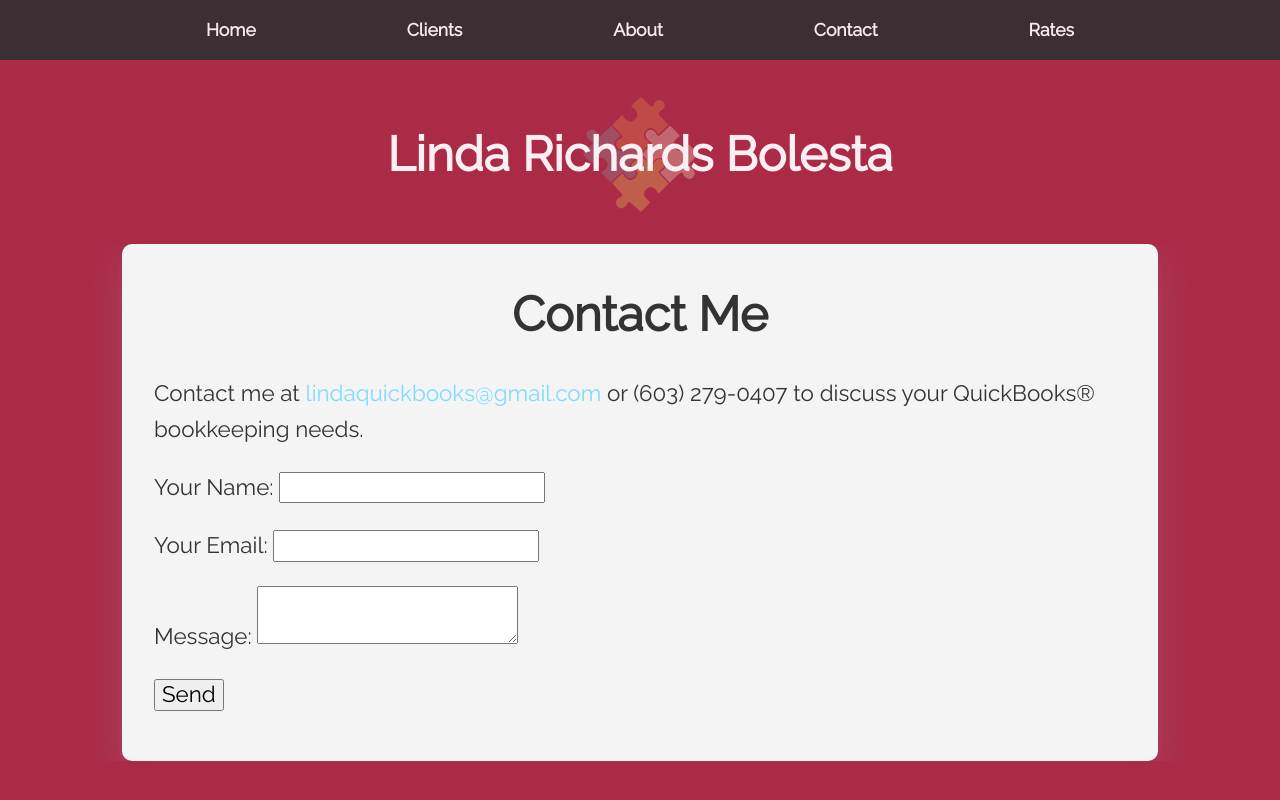
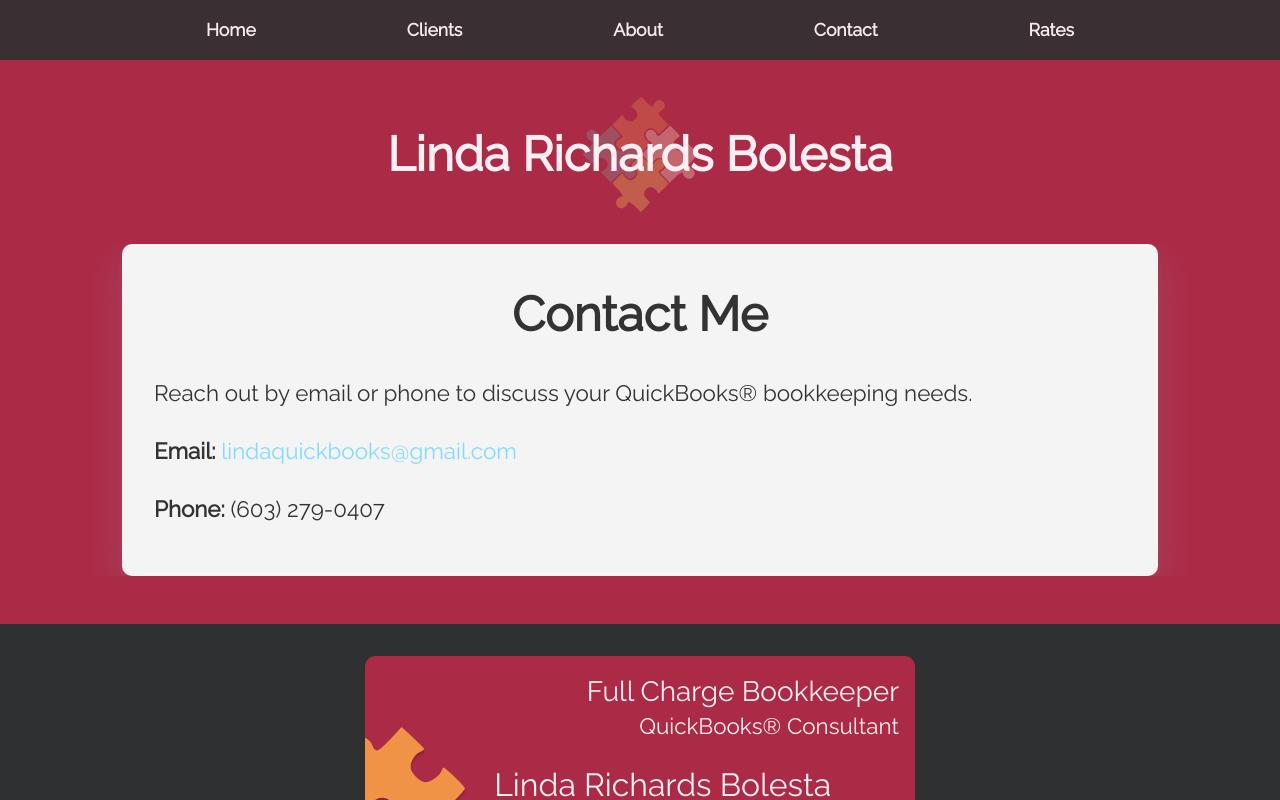
Before and after one commit to dbolesta/quickbooks-consult-react, a React (Create React App) app: page /contact in a window 1280 px wide. Shown: the top 800 px of the page. Built offline with nearby package versions, Linux system fonts and the light colour scheme; a web font is replaced by a local one.

Commit message:
restructures Contact page. Removes Netlify form. Creates incomplete ContactForm component

```diff
--- a/public/index.html
+++ b/public/index.html
@@ -27,13 +27,6 @@
     <title>React App</title>
   </head>
   <body>
-    <!-- A little help for the Netlify post-processing bots -->
-    <form name="contact" netlify netlify-honeypot="bot-field" hidden>
-      <input type="text" name="name" />
-      <input type="email" name="email" />
-      <textarea name="message"></textarea>
-    </form>
-
     <noscript
       >You need to enable JavaScript to run this app.</noscript
     >
--- /dev/null
+++ b/src/Components/ContactForm/ContactForm.js
@@ -0,0 +1,105 @@
+import React from 'react';
+import styled from 'styled-components';
+
+const FormContainer = styled.div`
+  /* padding: 2rem; */
+  border: 1px solid red;
+  display: flex;
+`;
+const FormRow = styled.div`
+  display: flex;
+  flex-wrap: wrap;
+`;
+
+const FormCol = styled.div`
+  flex-basis: 0;
+  flex-grow: 1;
+  max-width: 100%;
+`;
+
+const FormGroup = styled.div`
+  margin-bottom: 1rem;
+
+  label {
+    display: inline-block;
+    margin-bottom: 0.5rem;
+  }
+
+  input,
+  textarea {
+    display: block;
+    width: 100%;
+    height: calc(1.5em + 0.75rem + 2px);
+    padding: 0.375rem 0.75rem;
+    font-size: 1rem;
+    font-weight: 400;
+    line-height: 1.5;
+    color: #495057;
+    background-color: #fff;
+    background-clip: padding-box;
+    border: 1px solid #ced4da;
+    border-radius: 0.25rem;
+    transition: border-color 0.15s ease-in-out,
+      box-shadow 0.15s ease-in-out;
+  }
+`;
+
+const ContactForm = () => {
+  return (
+    <FormContainer>
+      <form
+        method="POST"
+        action="https://formspree.io/itsaformspree@mailinator.com"
+      >
+        <input
+          type="hidden"
+          name="_next"
+          value="https://www.nytimes.com"
+        />
+        <FormRow>
+          <FormCol>
+            <FormGroup>
+              <label for="name">Name</label>
+              <input
+                type="text"
+                name="name"
+                id="name"
+                placeholder="Name"
+              />
+            </FormGroup>
+          </FormCol>
+
+          <FormCol>
+            <FormGroup>
+              <label for="email">Email</label>
+              <input
+                type="text"
+                name="email"
+                id="email"
+                placeholder="Email"
+              />
+            </FormGroup>
+          </FormCol>
+        </FormRow>
+
+        <FormRow>
+          <FormGroup>
+            <label for="message">Message</label>
+            <textarea
+              name="message"
+              id="message"
+              rows="3"
+              placeholder="Your Message"
+            ></textarea>
+          </FormGroup>
+        </FormRow>
+
+        <FormRow>
+          <button type="submit">Send Test</button>
+        </FormRow>
+      </form>
+    </FormContainer>
+  );
+};
+
+export default ContactForm;
--- /dev/null
+++ b/src/Components/ContactForm/index.js
@@ -0,0 +1 @@
+export { default } from './ContactForm';
--- a/src/Pages/About/About.js
+++ b/src/Pages/About/About.js
@@ -21,6 +21,11 @@ const Content = styled.section`
   color: #333;
   padding: 2rem;
 
+  div {
+    padding: 2rem;
+    padding-top: 0;
+  }
+
   p {
     text-align: left;
   }
@@ -42,6 +47,33 @@ const About = () => {
   return (
     <ContentContainer>
       <Content>
+        <div>
+          <h2>About Me</h2>
+          <p>
+            I have recently relocated to the NH Lakes Region area
+            after spending 30 years raising a family and managing a
+            growing business in the fast paced NYC commercial
+            marketing industry. Running my company entailed being a
+            full charge bookkeeper. I learned throughout the years
+            that I enjoy this process and the financial steps one
+            takes to document a businesses activity correctly.
+          </p>
+
+          <p>
+            Intuit’s QuickBooks® small business accounting program is
+            flexible and versatile and allows for a complete financial
+            picture for any organization.{' '}
+          </p>
+
+          <p>
+            The mechanisms of running any company are universal. Being
+            a small business owner, one is the CEO, COO, CFO, sales
+            manager, customer relations, delivery service, human
+            resources, and custodian. Titles don’t matter;
+            responsibility and getting the job done well does.
+          </p>
+        </div>
+
         <h2>My Qualifications</h2>
         <CheckList>
           <li>
--- a/src/Pages/Contact/Contact.js
+++ b/src/Pages/Contact/Contact.js
@@ -1,5 +1,7 @@
 import React from 'react';
 import styled from 'styled-components';
+
+import ContactForm from '../../Components/ContactForm';
 
 const ContentContainer = styled.div`
   max-width: 1100px;
@@ -40,35 +42,22 @@ const Contact = props => {
       <Content>
         <h2>Contact Me</h2>
         <p>
-          Contact me at{' '}
+          Reach out by email or phone to discuss your QuickBooks®
+          bookkeeping needs.
+        </p>
+
+        <p>
+          <b>Email:</b>{' '}
           <a href="mailto:lindaquickbooks@gmail.com">
             lindaquickbooks@gmail.com
-          </a>{' '}
-          or (603) 279-0407 to discuss your QuickBooks® bookkeeping
-          needs.
+          </a>
         </p>
 
-        <form name="contact" method="post">
-          <input type="hidden" name="form-name" value="contact" />
-          <p>
-            <label>
-              Your Name: <input type="text" name="name" />
-            </label>
-          </p>
-          <p>
-            <label>
-              Your Email: <input type="email" name="email" />
-            </label>
-          </p>
-          <p>
-            <label>
-              Message: <textarea name="message"></textarea>
-            </label>
-          </p>
-          <p>
-            <button type="submit">Send</button>
-          </p>
-        </form>
+        <p>
+          <b>Phone:</b> (603) 279-0407
+        </p>
+
+        {/* <ContactForm /> */}
       </Content>
     </ContentContainer>
   );
```
